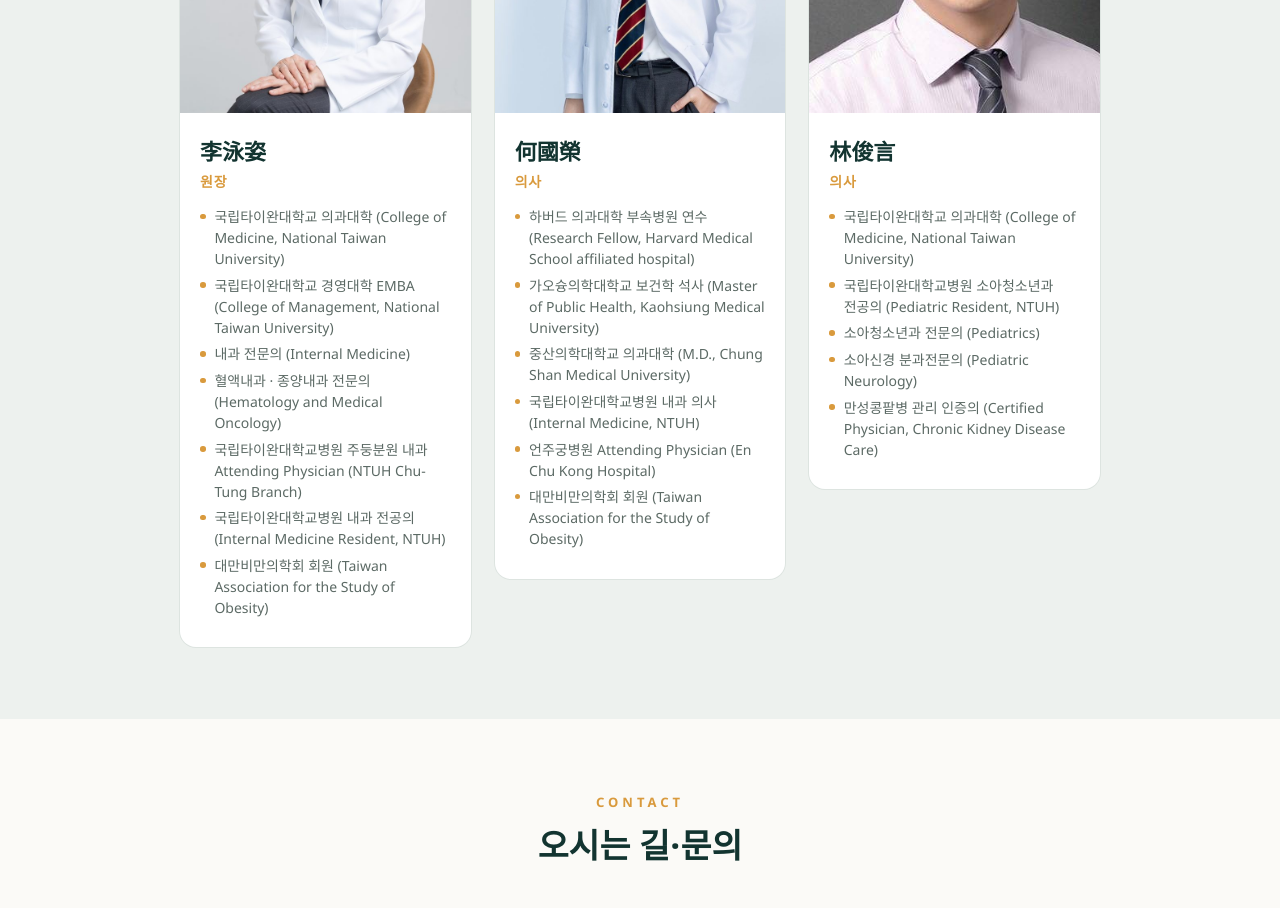
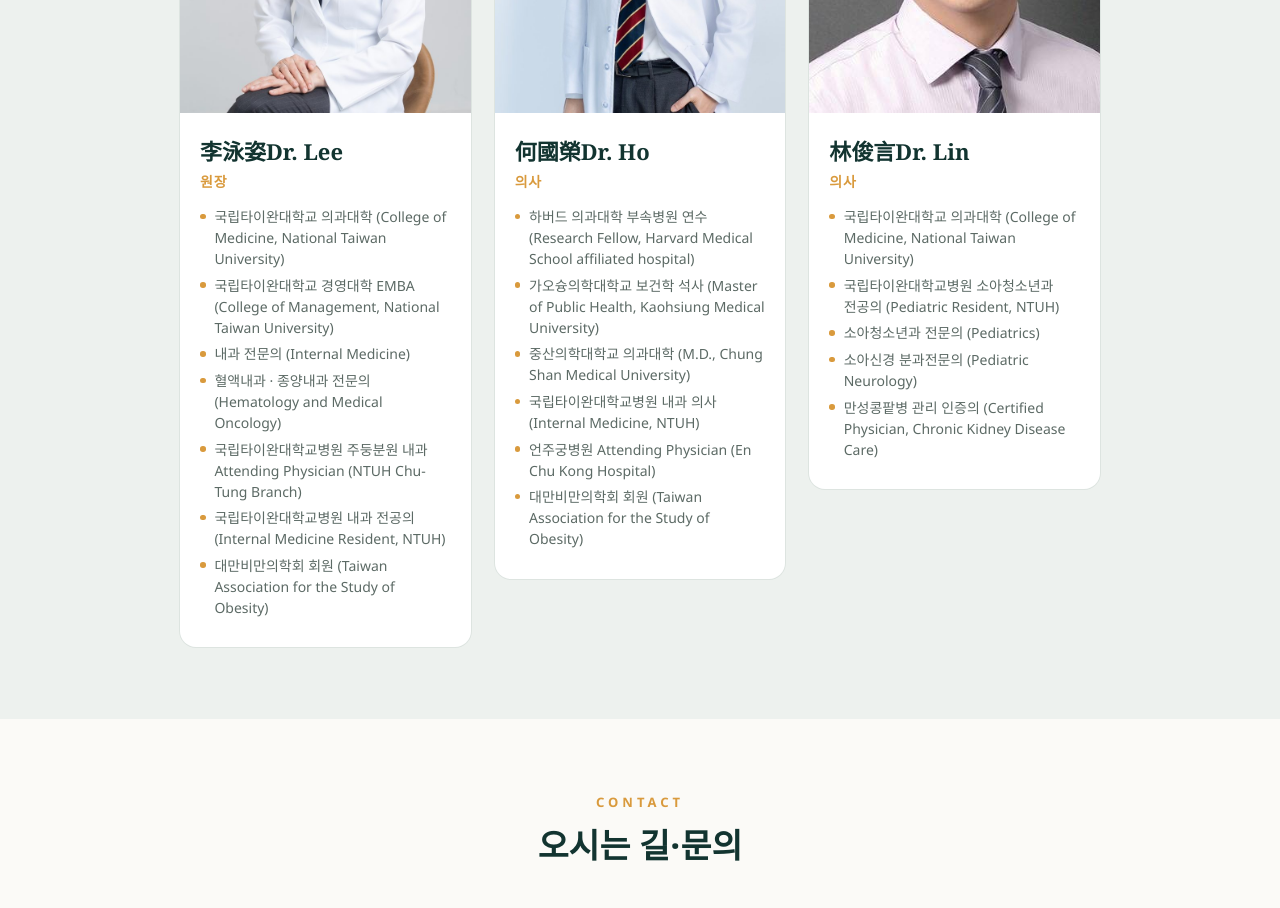
Before and after one commit to drjennyleiclinic-lgtm/drjennyleiclinic-site, a website: page kr/indexkr.html in a window 1280 px wide. Shown: the part 3300-4208 px from the top of the page. Drawn offline with Linux system fonts and the light colour scheme; grey boxes are pictures that could not be loaded.

Commit message:
Update indexkr.html
english name

```diff
--- a/kr/indexkr.html
+++ b/kr/indexkr.html
@@ -287,7 +287,7 @@ footer a{color:#e8efe9}
       <div class="doc">
         <img src="/images/team/li-yongzi.jpg" alt="李泳姿" loading="lazy">
         <div class="doc-body">
-          <h3 lang="zh-Hant">李泳姿</h3>
+          <h3 lang="zh-Hant">李泳姿Dr. Lee</h3>
           <div class="role">원장</div>
           <ul>
             <li>국립타이완대학교 의과대학 (College of Medicine, National Taiwan University)</li>
@@ -303,7 +303,7 @@ footer a{color:#e8efe9}
       <div class="doc">
         <img src="/images/team/ho-kuojung.jpg" alt="何國榮" loading="lazy">
         <div class="doc-body">
-          <h3 lang="zh-Hant">何國榮</h3>
+          <h3 lang="zh-Hant">何國榮Dr. Ho</h3>
           <div class="role">의사</div>
           <ul>
             <li>하버드 의과대학 부속병원 연수 (Research Fellow, Harvard Medical School affiliated hospital)</li>
@@ -318,7 +318,7 @@ footer a{color:#e8efe9}
       <div class="doc">
         <img src="/images/uploads/line_oa_chat_260918_104326.jpg" alt="林俊言" loading="lazy">
         <div class="doc-body">
-          <h3 lang="zh-Hant">林俊言</h3>
+          <h3 lang="zh-Hant">林俊言Dr. Lin</h3>
           <div class="role">의사</div>
           <ul>
             <li>국립타이완대학교 의과대학 (College of Medicine, National Taiwan University)</li>
```
